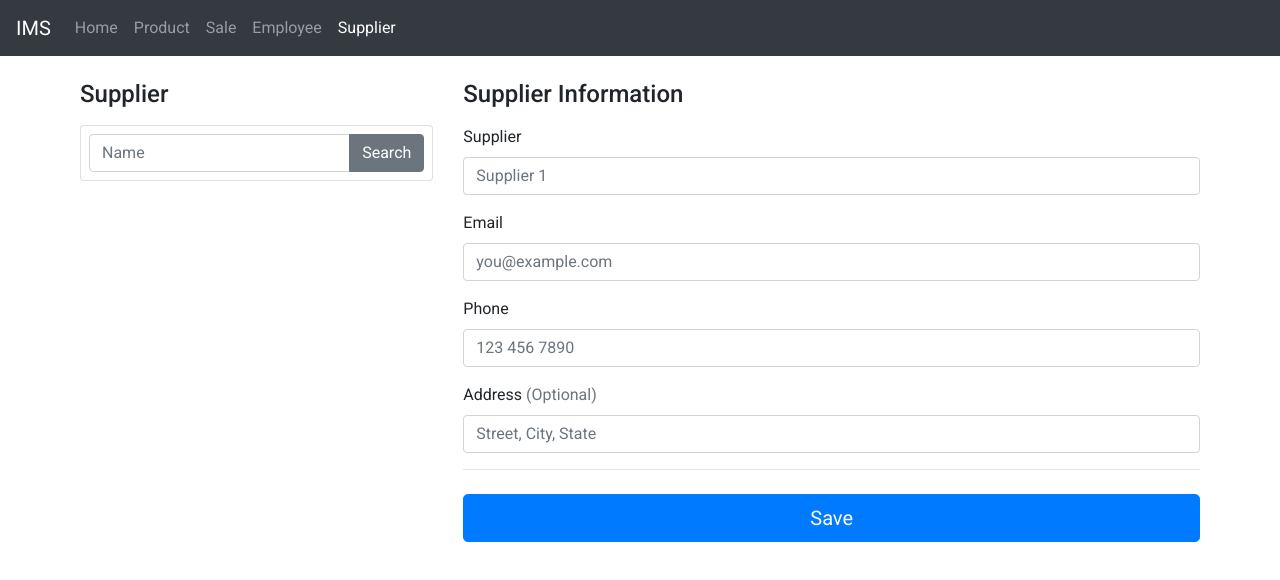
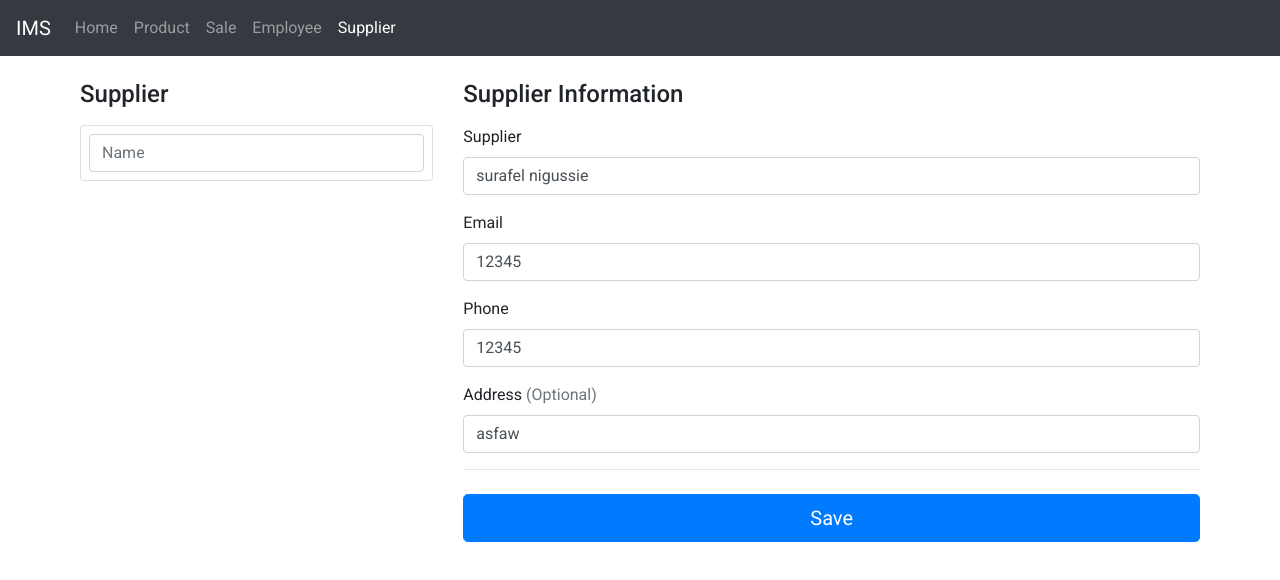
Before and after one commit to tomsgith/Inventory-Management-System-Mean-Stack-, an Angular app in the folder my-angular-app/: page /supplier in a window 1280 px wide. Shown: the top 580 px of the page. Built offline with nearby package versions, Linux system fonts and the light colour scheme.

Commit message:
connected the form with search api

```diff
--- a/my-angular-app/src/app/supplier/supplier.component.html
+++ b/my-angular-app/src/app/supplier/supplier.component.html
@@ -36,13 +36,11 @@
       <form class="card p-2" style="margin-bottom: 15px;">
         <div class="input-group">
           <input type="text" class="form-control" placeholder="Name" (keyup)="onKey($event)">
-          <div class="input-group-append">
-            <button type="submit" (click)="onSearchClick()" class="btn btn-secondary">Search</button>
-          </div>
         </div>
       </form>
       <ul class="list-group mb-3">
-        <li *ngFor="let supplier of suppliers" class="list-group-item d-flex justify-content-between lh-condensed">
+        <li *ngFor="let supplier of suppliers" (click)="onSupplierSelected(supplier)"
+          class="list-group-item d-flex justify-content-between lh-condensed">
           <div>
             <h6 class="my-0">{{supplier.name}}</h6>
             <small class="text-muted">Category: {{supplier.type}}</small>
@@ -61,39 +59,47 @@
 
     <div class="col-md-8">
       <h4 class="mb-3">Supplier Information</h4>
-      <form class="needs-validation" novalidate="">
+      <form class="needs-validation" novalidate="" [formGroup]="supplierForm" (ngSubmit)="onSaveSupplier()">
+
         <div class="mb-3">
           <label for="address">Supplier</label>
-          <input type="text" class="form-control" id="address" placeholder="Supplier 1" required="">
-          <div class="invalid-feedback">
+          <input type="text" class="form-control" id="name" placeholder="Supplier 1"
+            [formControl]="supplierForm.get('name')">
+          <div class="invalid-feedback" *ngIf="!supplierForm.get('name').valid">
             Please enter your supplier name.
           </div>
         </div>
 
         <div class="mb-3">
           <label for="email">Email</label>
-          <input type="email" class="form-control" id="email" placeholder="you@example.com">
-          <div class="invalid-feedback">
-            Please enter a valid email address for shipping updates.
+          <input type="email" class="form-control" id="email" placeholder="you@example.com"
+            [formControl]="supplierForm.get('email')">
+          <div class="invalid-feedback" *ngIf="!supplierForm.get('email').valid">
+            Please enter a valid email address.
           </div>
         </div>
 
         <div class="mb-3">
           <label for="address">Phone</label>
-          <input type="text" class="form-control" id="address" placeholder="123 456 7890" required="">
-          <div class="invalid-feedback">
-            Please enter your shipping address.
+          <input type="text" class="form-control" id="phone" placeholder="123 456 7890"
+            [formControl]="supplierForm.get('phone')">
+          <div class="invalid-feedback" *ngIf="!supplierForm.get('phone').valid">
+            Please enter your phone.
           </div>
         </div>
 
         <div class="mb-3">
           <label for="address2">Address <span class="text-muted">(Optional)</span></label>
-          <input type="text" class="form-control" id="address2" placeholder="Street, City, State">
+          <input type="text" class="form-control" id="address" placeholder="Street, City, State"
+            [formControl]="supplierForm.get('address')">
         </div>
+
+        <input hidden [formControl]="supplierForm.get('_id')">
 
         <hr class="mb-4">
 
-        <button class="btn btn-primary btn-lg btn-block" type="submit">Save</button>
+        <button *ngIf="!isSupplierNew" class="btn btn-primary btn-lg btn-block" type="submit" [disabled]="!supplierForm.valid">Update</button>
+        <button *ngIf="isSupplierNew" class="btn btn-primary btn-lg btn-block" type="submit" [disabled]="!supplierForm.valid">Save</button>
       </form>
     </div>
 
--- a/my-angular-app/src/app/supplier/supplier.component.ts
+++ b/my-angular-app/src/app/supplier/supplier.component.ts
@@ -1,6 +1,6 @@
 import { Component, OnInit } from '@angular/core';
 import { DataService, SupplierModel } from '../data.service';
-import { FormGroup } from '@angular/forms';
+import { FormGroup, FormBuilder, Validators } from '@angular/forms';
 
 @Component({
   selector: 'app-supplier',
@@ -10,27 +10,60 @@ import { FormGroup } from '@angular/forms';
 export class SupplierComponent implements OnInit {
   supplierName = ''
   suppliers: [SupplierModel]
-  singupForm: FormGroup
+  supplierForm: FormGroup
+  isSupplierNew: boolean = true
 
-  constructor(private dataService: DataService) { }
+  constructor(private dataService: DataService, private formBuilder: FormBuilder) {
+    this.supplierForm = formBuilder.group({
+      'name': ['surafel nigussie', [Validators.required]],
+      'address': ['asfaw', Validators.required],
+      'phone': ['12345', Validators.required],
+      'email': ['12345', Validators.required],
+      'type': ['12345', Validators.required],
+      '_id': [0]
+    });
+
+    this.supplierForm.valueChanges
+      .subscribe(
+        (data: any) => console.log(data)
+      );
+  }
 
   ngOnInit() {
 
   }
 
   onSearchClick() {
+
+  }
+
+  onSupplierSelected(supplier) {
+    this.isSupplierNew = false
+    this.supplierForm.setValue({
+      name: supplier.name,
+      address: supplier.address,
+      phone: supplier.phone,
+      email: supplier.email,
+      type: supplier.type,
+      _id: supplier._id
+    })
+  }
+
+  onKey(event: any) {
+    this.supplierName = event.target.value
     this.dataService.getSupplierByName(this.supplierName)
       .subscribe(
         data => {
           this.suppliers = data.suppliers
-          console.log(this.suppliers)
         },
         err => console.error(err),
         () => console.log('Done GetSupplier')
       );
   }
 
-  onKey(event: any) {
-    this.supplierName = event.target.value
+  onSaveSupplier(): void {
+
+    console.log(this.supplierForm.value)
+
   }
 }
--- a/my-angular-app/src/app/user/user.component.ts
+++ b/my-angular-app/src/app/user/user.component.ts
@@ -51,7 +51,6 @@ export class UserComponent {
   }
 
   onSignUp(): void {
-    console.log(">>>", this.singupForm)
     this.dataService.register(this.singupForm.value)
       .subscribe((res) => {
         if (res.hasError)
```
